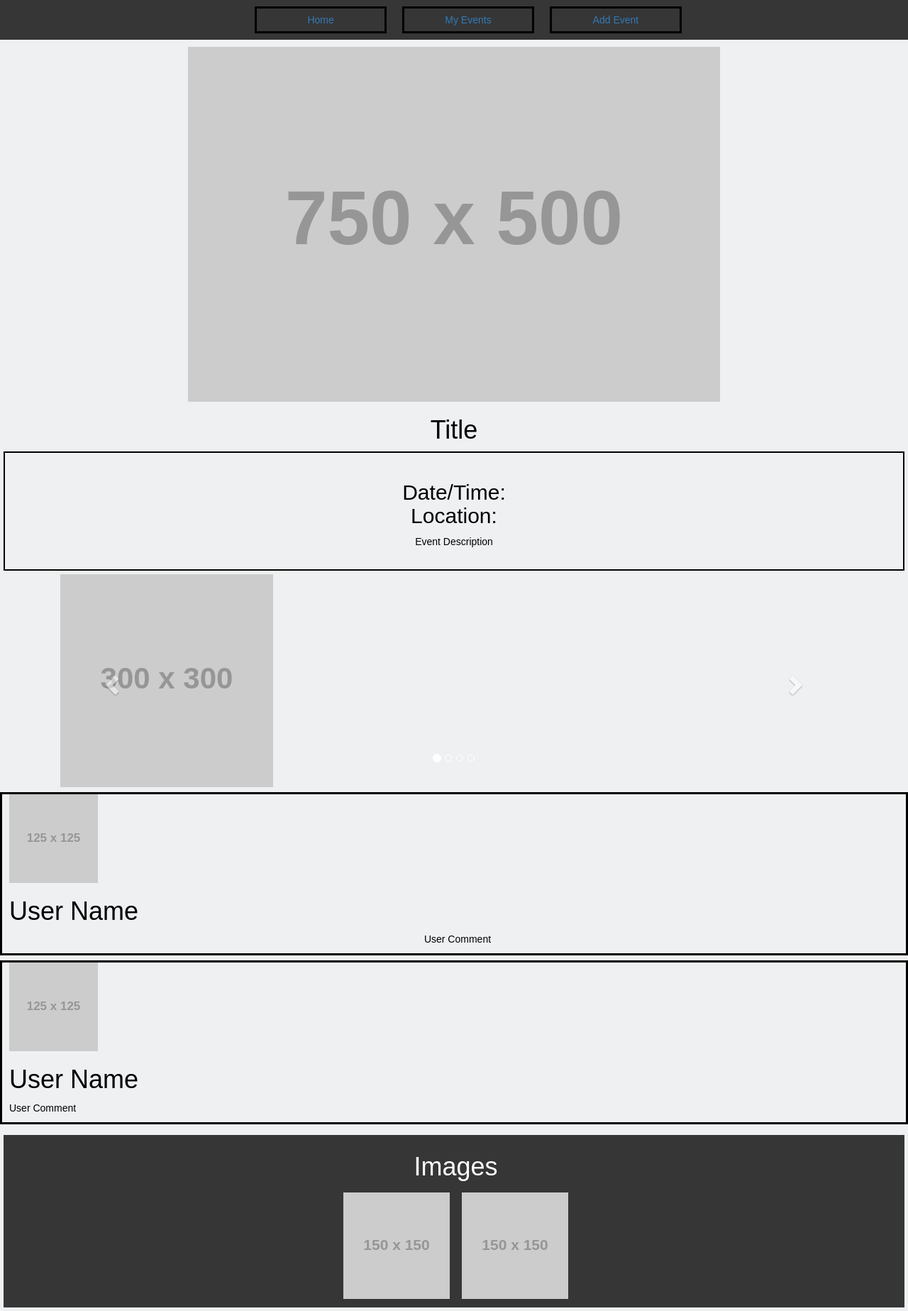
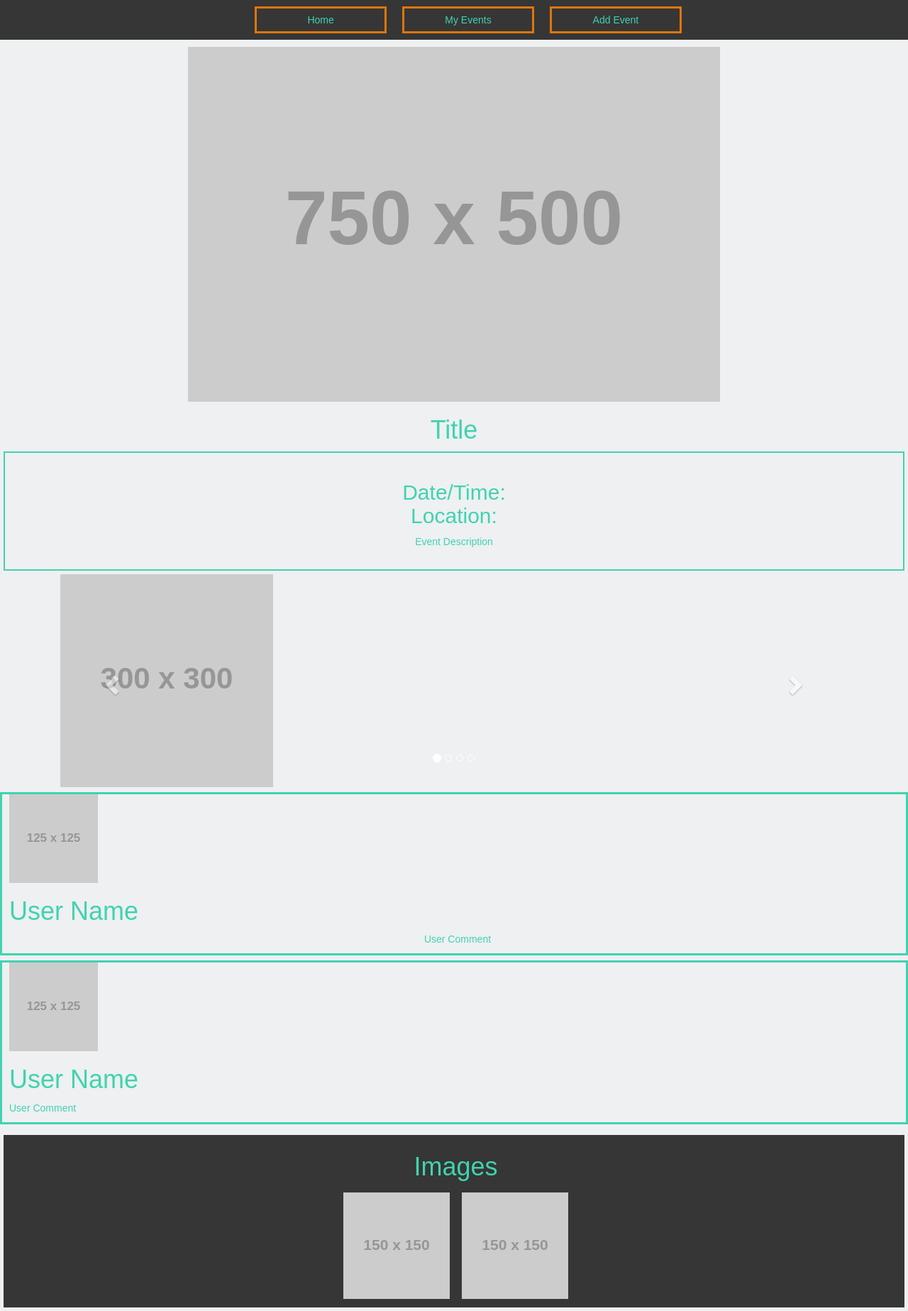
Before and after one commit to EndlessDavidDu/CSCI3308-Team24, a PHP site: page /Event.html in a window 1280 px wide. Shown: the whole page at 71% size. Run offline with PHP 8.4, Linux system fonts and the light colour scheme; grey boxes labelled with a size stand in for pictures from a placeholder-image service; some libraries are stand-ins or nearby versions.

Commit message:
added colors for design

```diff
--- a/EventPage/Event.css
+++ b/EventPage/Event.css
@@ -33,6 +33,7 @@
   text-align: center;
   list-style: none;
   overflow: hidden;
+  color:#e0750b;
 }
 
 ul li {
@@ -47,6 +48,7 @@
   text-decoration: none;
   text-align: center;
   width: 100%;
+  color: #40d3af;
 }
 
 .desc {
@@ -80,6 +82,7 @@
 
 .centered {
   text-align:  center;
+  color: #40d3af;
 }
 
 .left{
```
